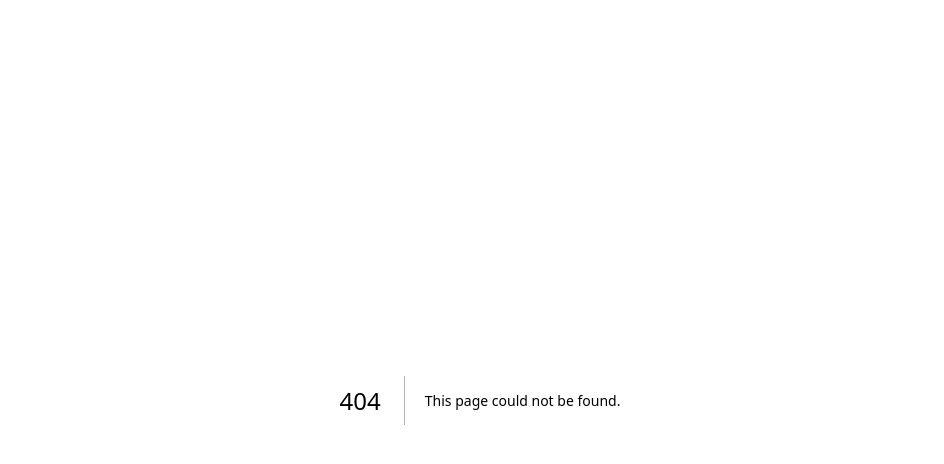
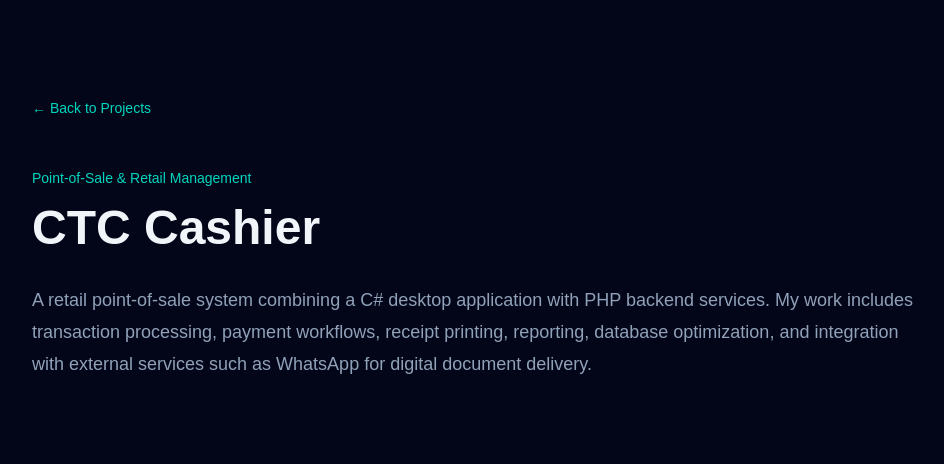
Before and after one commit to farahkh99/farah-portfolio, a Next.js app: page /projects/ctc-cashier in a window 1280 px wide. Before the commit this address had no page. Shown: the top 464 px of the page, without its empty margins (160-1104 px from the left). Built offline with nearby package versions, Linux system fonts and the light colour scheme.

Commit message:
feat: add dynamic project pages and card navigation

```diff
--- /dev/null
+++ b/src/app/projects/[slug]/page.tsx
@@ -0,0 +1,48 @@
+import { notFound } from "next/navigation";
+import Link from "next/link";
+import { projects } from "@/data/projects";
+
+interface ProjectPageProps {
+  params: Promise<{
+    slug: string;
+  }>;
+}
+
+export default async function ProjectPage({
+  params,
+}: ProjectPageProps) {
+  const { slug } = await params;
+
+  const project = projects.find(
+    (item) => item.id === slug
+  );
+
+  if (!project) {
+    notFound();
+  }
+
+  return (
+    <main className="min-h-screen bg-slate-950 px-6 py-24 text-slate-100">
+      <div className="mx-auto max-w-4xl">
+        <Link
+          href="/#work"
+          className="text-sm text-teal-400 hover:text-teal-300"
+        >
+          ← Back to Projects
+        </Link>
+
+        <p className="mt-12 text-sm font-medium text-teal-400">
+          {project.category}
+        </p>
+
+        <h1 className="mt-4 text-5xl font-bold">
+          {project.title}
+        </h1>
+
+        <p className="mt-8 text-lg leading-8 text-slate-400">
+          {project.description}
+        </p>
+      </div>
+    </main>
+  );
+}
--- a/src/components/projects/ProjectCard.tsx
+++ b/src/components/projects/ProjectCard.tsx
@@ -1,5 +1,6 @@
 import type { Project } from "@/types/project";
 import TechnologyBadge from "./TechnologyBadge";
+import Link from "next/link";
 
 interface ProjectCardProps {
   project: Project;
@@ -9,6 +10,10 @@
   project,
 }: ProjectCardProps) {
   return (
+    <Link
+        href={`/projects/${project.id}`}
+        className="group block rounded-2xl focus-visible:outline-2 focus-visible:outline-offset-4 focus-visible:outline-teal-400"
+    >
         <article className="rounded-2xl border border-white/10 bg-white/5 p-6 transition-colors hover:border-teal-400/40">
         <h3 className="text-2xl font-semibold">
             {project.title}
@@ -30,5 +35,6 @@
             ))}
             </div>
         </article>
+    </Link>
   );
 }
```
Lines whose indentation alone changed are shown as unchanged.
